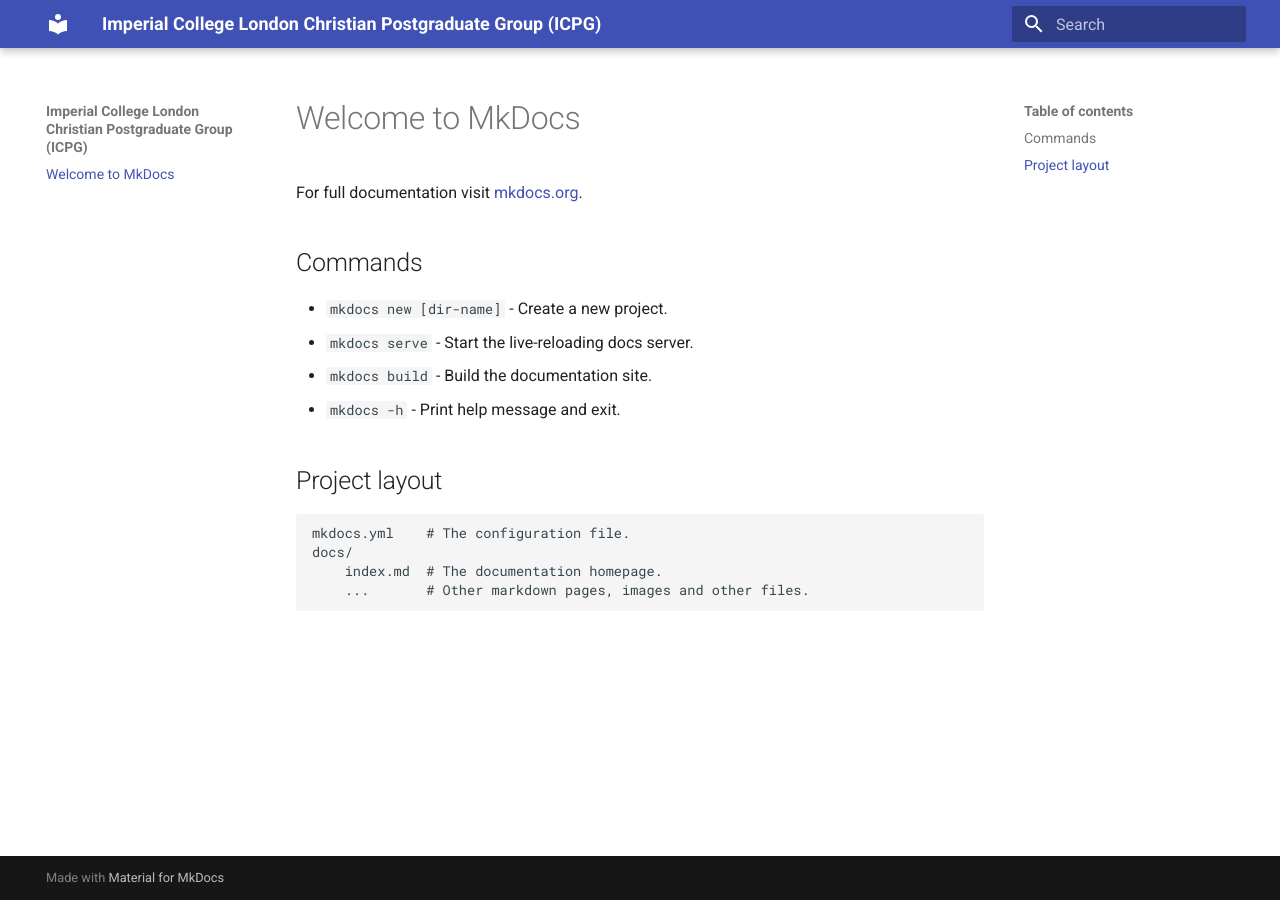
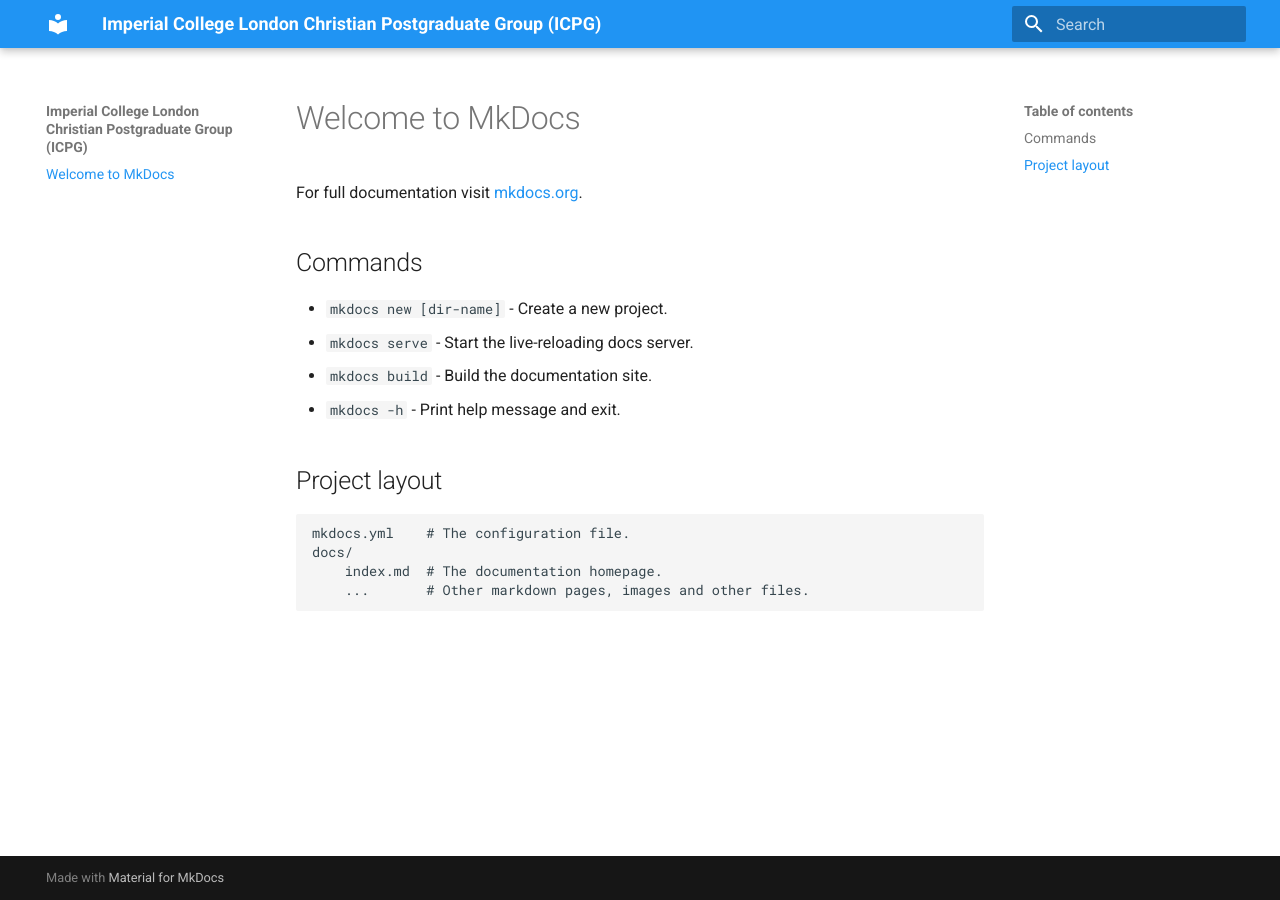
Before and after one commit to tafaramakuni/ImperialChristianPostgradGroup, an MkDocs documentation site: the page built from docs/index.md, in a window 1280 px wide. Built offline with MkDocs 1.6.1 and Material for MkDocs 9.7.7, drawn with Linux system fonts in a browser that asks for light colours.

Commit message:
Configure theme and markdown extensions in mkdocs
Added theme configuration and markdown extensions.

```diff
--- a/mkdocs.yml
+++ b/mkdocs.yml
@@ -1,2 +1,11 @@
 site_name: Imperial College London Christian Postgraduate Group (ICPG)
-theme: material
+
+theme:
+  name: material
+  palette:
+    primary: blue
+
+markdown_extensions:
+  - admonition
+  - pymdownx.details
+  - pymdownx.superfences
```
